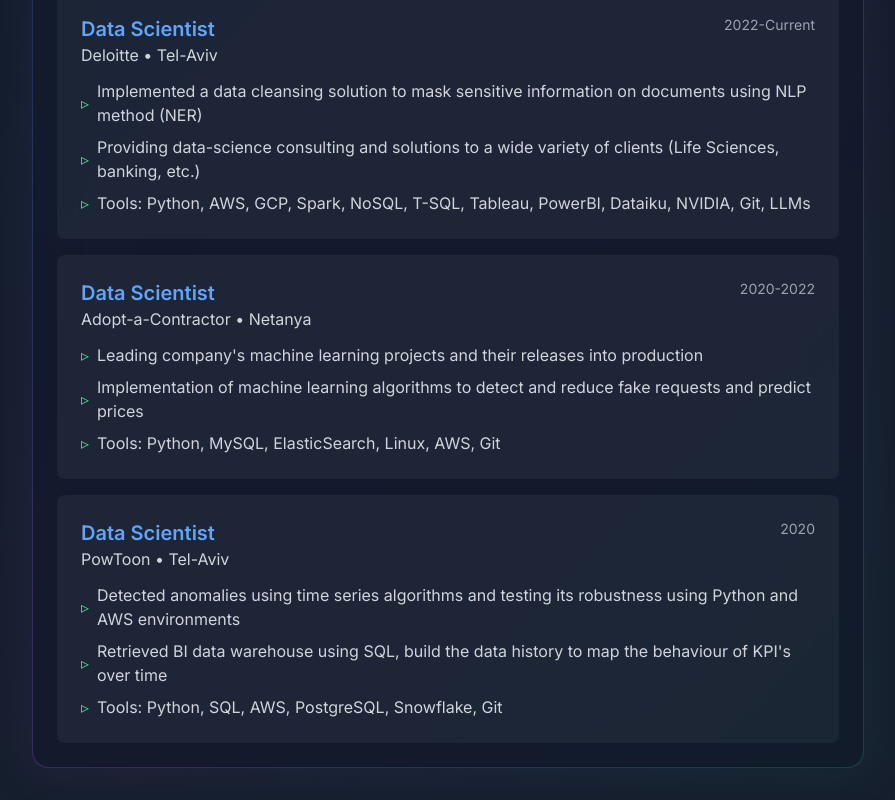
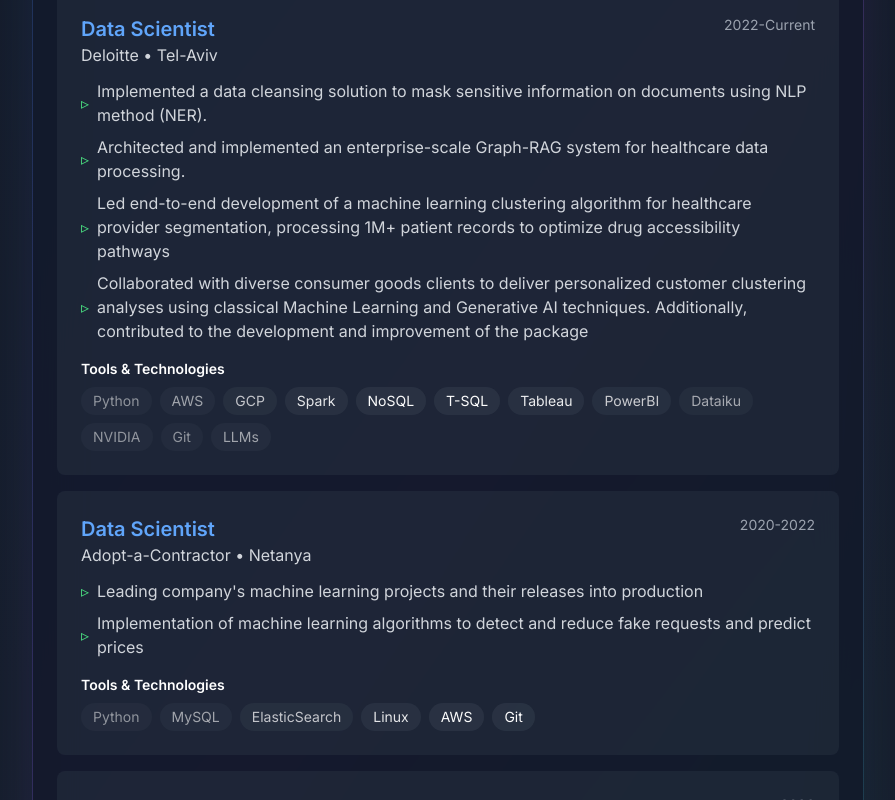
Before and after one commit to AvnerAdda/avneradda.github.io, a Next.js app: page / in a window 1280 px wide. Shown: the part 1660-2460 px from the top of the page, without its empty margins (192-1087 px from the left). Built offline with nearby package versions, Linux system fonts and the light colour scheme.

Commit message:
add experience

```diff
--- a/components/Experience.tsx
+++ b/components/Experience.tsx
@@ -13,10 +13,12 @@
             period: '2022-Current',
             location: 'Tel-Aviv',
             achievements: [
-              'Implemented a data cleansing solution to mask sensitive information on documents using NLP method (NER)',
-              'Providing data-science consulting and solutions to a wide variety of clients (Life Sciences, banking, etc.)',
-              'Tools: Python, AWS, GCP, Spark, NoSQL, T-SQL, Tableau, PowerBI, Dataiku, NVIDIA, Git, LLMs'
-            ]
+              'Implemented a data cleansing solution to mask sensitive information on documents using NLP method (NER).',
+              'Architected and implemented an enterprise-scale Graph-RAG system for healthcare data processing.',
+              'Led end-to-end development of a machine learning clustering algorithm for healthcare provider segmentation, processing 1M+ patient records to optimize drug accessibility pathways',
+              'Collaborated with diverse consumer goods clients to deliver personalized customer clustering analyses using classical Machine Learning and Generative AI techniques. Additionally, contributed to the development and improvement of the package',
+            ],
+            tools: ['Python', 'AWS', 'GCP', 'Spark', 'NoSQL', 'T-SQL', 'Tableau', 'PowerBI', 'Dataiku', 'NVIDIA', 'Git', 'LLMs']
           },
           {
             role: 'Data Scientist',
@@ -26,8 +28,8 @@
             achievements: [
               'Leading company\'s machine learning projects and their releases into production',
               'Implementation of machine learning algorithms to detect and reduce fake requests and predict prices',
-              'Tools: Python, MySQL, ElasticSearch, Linux, AWS, Git'
-            ]
+            ],
+            tools: ['Python', 'MySQL', 'ElasticSearch', 'Linux', 'AWS', 'Git']
           },
           {
             role: 'Data Scientist',
@@ -37,8 +39,8 @@
             achievements: [
               'Detected anomalies using time series algorithms and testing its robustness using Python and AWS environments',
               'Retrieved BI data warehouse using SQL, build the data history to map the behaviour of KPI\'s over time',
-              'Tools: Python, SQL, AWS, PostgreSQL, Snowflake, Git'
-            ]
+            ],
+            tools: ['Python', 'SQL', 'AWS', 'PostgreSQL', 'Snowflake', 'Git']
           }
         ].map((exp, index) => (
           <div
@@ -66,6 +68,21 @@
                   </li>
                 ))}
               </ul>
+
+              <div className="mt-4">
+                <h4 className="text-sm font-semibold mb-2">Tools & Technologies</h4>
+                <div className="flex flex-wrap gap-2">
+                  {exp.tools.map((tool, index) => (
+                    <span
+                      key={tool}
+                      className="px-3 py-1 rounded-full bg-gray-700/50 text-sm animate-pulse"
+                      style={{ animationDelay: `${index * 0.2}s` }}
+                    >
+                      {tool}
+                    </span>
+                  ))}
+                </div>
+              </div>
             </div>
           </div>
         ))}
```
